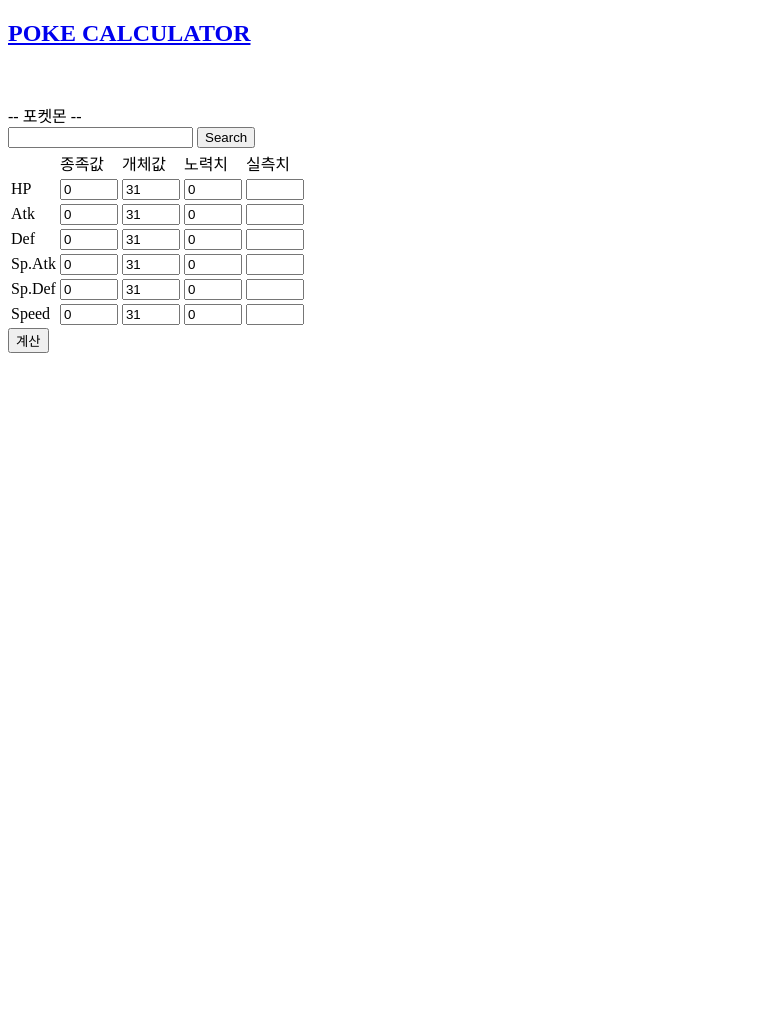
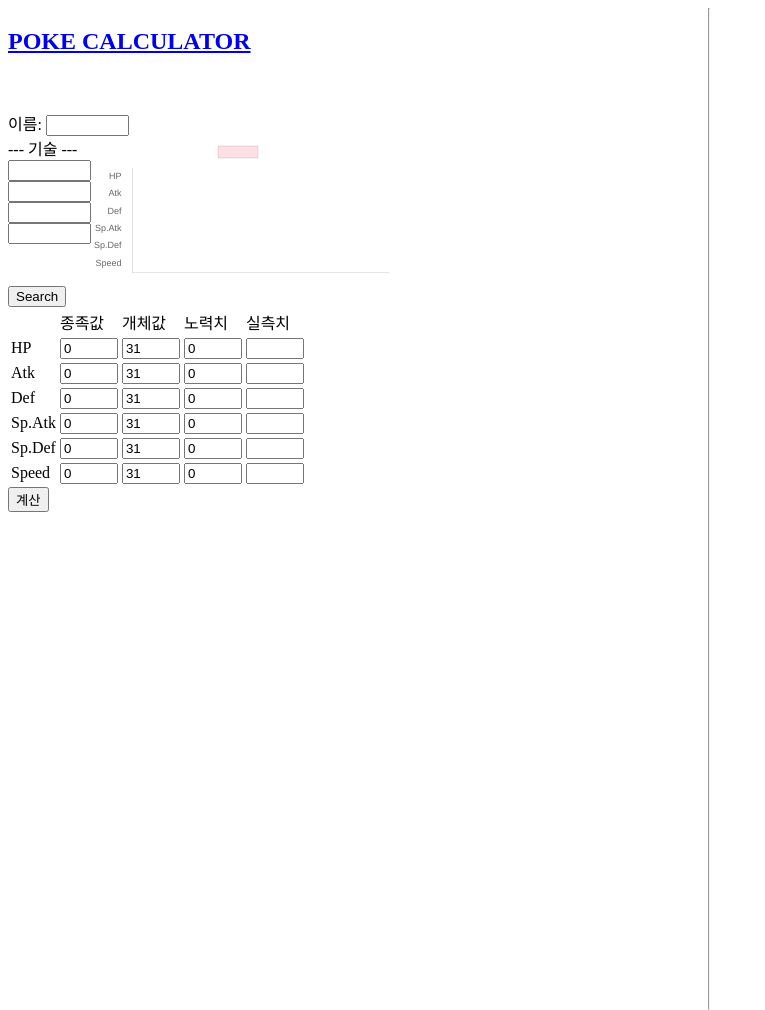
Before and after one commit to hyunwoo045/poke_teambuilder, a website built with webpack: page views/home.html in a window 1280 px wide. Shown: the whole page, without its empty margins (0-765 px from the left). Before the commit the page ends 800 px from the top, so only its background shows below. Built offline with nearby package versions, Linux system fonts and the light colour scheme.

Commit message:
update view (stat chart)

```diff
--- a/src/index.js
+++ b/src/index.js
@@ -1,5 +1,58 @@
 import Dex from './pokedex.js';
+import moveList from './movelist.js';
+
 window.onload = function() {
+    var chartConfig = {
+        type: 'bar',
+        data: {
+            labels: ['HP', 'Atk', 'Def', 'Sp.Atk', 'Sp.Def', 'Speed'],
+            datasets: [{
+                label: '',
+                data: [0, 0, 0, 0, 0, 0],
+                backgroundColor: [
+                    'rgba(255, 99, 132, 0.2)',
+                    'rgba(255, 159, 64, 0.2)',
+                    'rgba(255, 205, 86, 0.2)',
+                    'rgba(75, 192, 192, 0.2)',
+                    'rgba(54, 162, 235, 0.2)',
+                    'rgba(153, 102, 255, 0.2)',
+                    'rgba(201, 203, 207, 0.2)'
+                  ],
+                borderWidth: 1
+            }],
+        },
+        options:{
+            responsive: false,
+            scales: {
+                x: {
+                    suggestedMin: 0,
+                    suggestedMax: 300,
+                    ticks: {
+                        font: {
+                            size: 0
+                        }
+                    },
+                    grid: {
+                        color: 'white'
+                    }
+                },
+                y: {
+                    ticks: {
+                        font: {
+                            size: 9
+                        }
+                    },
+                    grid: {
+                        color: 'white'
+                    }
+                }
+            },
+            indexAxis: 'y',
+        }
+    }
+    let sampleChart = document.getElementById('sample chart').getContext('2d');
+    let barChart = new Chart(sampleChart, chartConfig)
+
     var statSetter = function(pokeName) {
         const pokeInfo = Dex[pokeName];
         var hp = pokeInfo['H'];
@@ -14,6 +67,17 @@
         document.getElementById('SpAstat').value = spa;
         document.getElementById('SpDstat').value = spd;
         document.getElementById('Spdstat').value = spe;
+        var statDate = [hp, atk, def, spa, spd, spe];
+        var dataset = chartConfig.data.datasets;
+        for (var i=0; i<dataset.length; i++){
+            var data = dataset[i].data;
+            dataset[i].label = pokeName;
+            for (var j=0; j<data.length; j++) {
+                data[j] = statDate[j];
+            }
+            // dataset[i] = statDate[i];
+        }
+        barChart.update();
         return;
     }
 
--- a/views/home.html
+++ b/views/home.html
@@ -4,14 +4,26 @@
         <title>POKECAL</title>
         <meta charset="utf-8">
         <script src="/index_bundle.js"></script>
+        <script src="https://cdnjs.cloudflare.com/ajax/libs/Chart.js/3.1.0/chart.min.js"></script>
     </head>
     <body>
+        <div id='team builder' style="float:left; width:650px">
         <h2><a href="home.html">POKE CALCULATOR</a></h2>
         <br><br>
-        -- 포켓몬 -- <br>
-        <input type="text" id="pokename">
+        <div>이름: <input type="text" id="pokename" style="width:75px"></div>
+        <div id="sample moves" style="float:left">
+            --- 기술 --- <br>
+            <input type="text" style="width:75px"><br>
+            <input type="text" style="width:75px"><br>
+            <input type="text" style="width:75px"><br>
+            <input type="text" style="width:75px"><br>
+        </div>
+        <div id='div sample chart'>
+            <canvas id='sample chart'></canvas>
+        </div>
         <button id="btn_submit"> Search </button>
         <br>
+        <div id='div sample builder'>
         <table id='sample builder'>
             <tbody id='sample table'>
             <tr id='col label'>
@@ -66,8 +78,13 @@
             </tbody>
         </table>
         <button id='btn calculator'>계산</button>
+        </div>
         <ul id="pokelist"></ul>
+    </div>
 
+    <div id="board" style="width:0px; height:1000px; float: left; border:1px inset; margin-left:50px">
+
+    </div>
         <!-- <iframe width="560" height="315" src="https://www.youtube.com/embed/KrK5XlhpRhY" title="YouTube video player" frameborder="0" allow="accelerometer; autoplay; clipboard-write; encrypted-media; gyroscope; picture-in-picture" allowfullscreen></iframe> -->
     </body>
 
```
Also changed, not shown: 1 other file.
